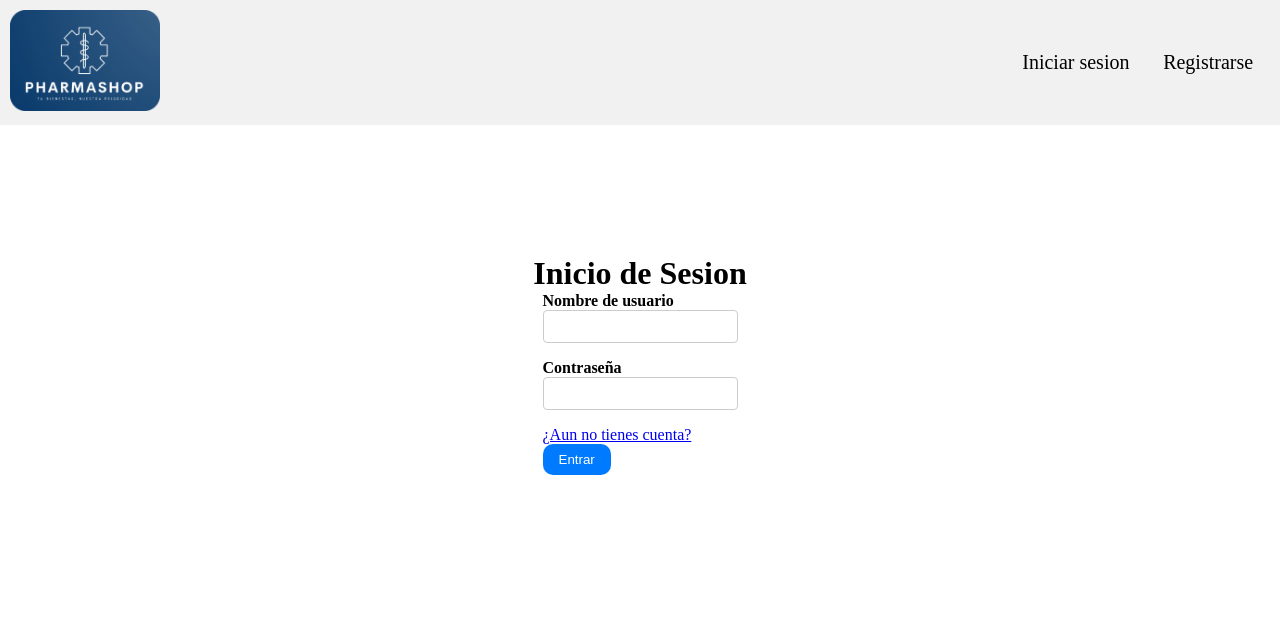
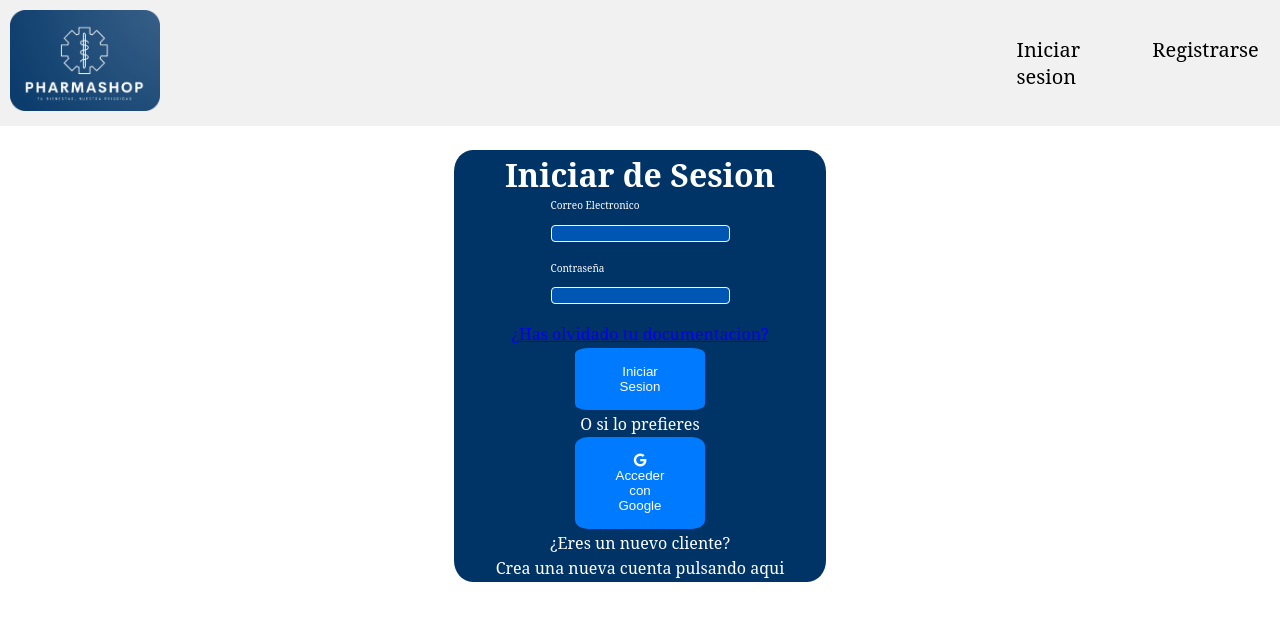
Before and after one commit to Cancelo-67/clientePharmaShop, a Vue app in the folder pharmaShop/: page /login in a window 1280 px wide. Shown: the top 620 px of the page. Built offline with nearby package versions, Linux system fonts and the light colour scheme; no server answers.

Commit message:
Mejorado el diseño y la funcionalidad Login

```diff
--- a/pharmaShop/package.json
+++ b/pharmaShop/package.json
@@ -11,7 +11,8 @@
     "@fortawesome/fontawesome-free": "^6.4.2",
     "axios": "^1.5.1",
     "vue": "^3.3.4",
-    "vue-router": "^4.2.5"
+    "vue-router": "^4.2.5",
+    "vuex": "^4.1.0"
   },
   "devDependencies": {
     "@vitejs/plugin-vue": "^4.3.4",
--- a/pharmaShop/src/App.vue
+++ b/pharmaShop/src/App.vue
@@ -17,14 +17,17 @@ export default {
 </script>
 
 <style>
-
 ::-webkit-scrollbar {
-    display: none;
+  display: none;
 }
 
-*{
-    margin: 0;
-    padding: 0;
-    box-sizing: border-box;
+* {
+  margin: 0;
+  padding: 0;
+  box-sizing: border-box;
+}
+
+body {
+  font-family: "Noto Serif", sans-serif; /* Utiliza la fuente Noto Serif como fuente predeterminada para toda la pagina. */
 }
 </style>
--- a/pharmaShop/src/components/Navbar.vue
+++ b/pharmaShop/src/components/Navbar.vue
@@ -31,8 +31,28 @@
 </template>
 
 <script>
+import { mapState, mapMutations } from "vuex";
 import "@fortawesome/fontawesome-free/css/all.css";
-export default {};
+export default {
+  methods: {
+    ...mapMutations(["setLogued"]),
+    changeValue() {
+      console.log(setLogued);
+      this.setLogued(false);
+      console.log(setLogued);
+    },
+    logOut() {
+      this.changeValue();
+      this.$router.push("/");
+      localStorage.removeItem("userLogued");
+    },
+  },
+  computed: {
+    ...mapState({
+      logued: (state) => state.logued,
+    }),
+  },
+};
 </script>
 
 <style scoped>
@@ -61,6 +81,7 @@ export default {};
   border-radius: 10%;
 }
 .navbar {
+  width: 100%;
   display: flex;
   justify-content: space-between;
   align-items: center;
@@ -88,10 +109,10 @@ export default {};
   font-size: 17px;
 }
 @media screen and (max-width: 833px) {
-  .login{
+  .login {
     font-size: 15px;
   }
-  .register{
+  .register {
     font-size: 15px;
   }
 }
--- a/pharmaShop/src/main.js
+++ b/pharmaShop/src/main.js
@@ -1,7 +1,9 @@
 import { createApp } from "vue";
 import App from "./App.vue";
 import router from "./router/index";
+import store from "./store/store";
 
 const app = createApp(App);
+app.use(store);
 app.use(router);
 app.mount("#app");
--- a/pharmaShop/src/pages/Home.vue
+++ b/pharmaShop/src/pages/Home.vue
@@ -23,7 +23,6 @@ export default {
       .catch((error) => {
         console.error("Error al obtener los productos:", error);
       });
-    º;
   },
 };
 </script>
--- a/pharmaShop/src/pages/Login.vue
+++ b/pharmaShop/src/pages/Login.vue
@@ -1,33 +1,103 @@
 <template>
+  <div class="popup" v-if="goodPopup">
+    <div class="popup-content">
+      <h2>Usuario logueado</h2>
+      <p>Bienvenido a PharmaShop {{ formData.email }}!</p>
+    </div>
+  </div>
+  <div class="popup" v-if="badPopup">
+    <div class="popup-content">
+      <h2>Usuario incorrecto</h2>
+      <p>Vuelva a introducir las credenciales</p>
+    </div>
+  </div>
   <div class="container">
-    <h1>Inicio de Sesion</h1>
     <form @submit.prevent="submitForm">
+      <h1>Iniciar de Sesion</h1>
       <div class="form-group">
-        <label for="username">Nombre de usuario</label>
-        <input
-          type="text"
-          id="username"
-        />
+        <label for="username">Correo Electronico</label>
+        <input type="text" id="username" v-model="formData.email" />
       </div>
 
       <div class="form-group">
         <label for="password">Contraseña</label>
-        <input
-          type="password"
-          id="password"
-        />
+        <input type="password" id="password" v-model="formData.password" />
       </div>
       <router-link to="/register">
-        <p class="btn">¿Aun no tienes cuenta?</p>
+        <p>¿Has olvidado tu documentacion?</p>
       </router-link>
-      <button type="submit">Entrar</button>
+      <button type="submit">Iniciar Sesion</button>
+      <p>O si lo prefieres</p>
+      <button>
+        <i class="fa-brands fa-google"></i>
+        <p>Acceder con Google</p>
+      </button>
+      <p>¿Eres un nuevo cliente?</p>
+      <p>Crea una nueva cuenta pulsando aqui</p>
     </form>
   </div>
 </template>
 
 <script>
-import axios from 'axios';
-export default {};
+import axios from "axios";
+export default {
+  data() {
+    return {
+      // Creo un objeto que contiene los datos del formulario
+      formData: {
+        username: "",
+        email: "",
+        password: "",
+      },
+      // Creo una lista que contiene los usuarios
+      users: [],
+      // Creo dos variables para que se muestre el popup correcto
+      goodPopup: false,
+      badPopup: false,
+    };
+  },
+  methods: {
+    async fetchUsers() {
+      try {
+        const response = await axios.get("https://dummyjson.com/users");
+        this.users = response.data.users;
+        console.log(this.users);
+      } catch (error) {
+        console.error(error);
+      }
+    },
+    async submitForm() {
+      try {
+        const userExists = this.users.some(
+          (user) => user.email === this.formData.email
+        );
+        const emailExists = this.users.some(
+          (user) => user.email === this.formData.email
+        );
+        const passwordExists = this.users.some(
+          (user) => user.password === this.formData.password
+        );
+        if (!emailExists && !passwordExists) {
+          this.badPopup = true;
+          setTimeout(() => {
+            this.badPopup = false;
+          }, 1800);
+        } else {
+          this.goodPopup = true;
+          setTimeout(() => {
+            this.goodPopup = false;
+            this.$router.push("/");
+          }, 1800);
+        }
+      } catch (error) {
+        console.error(error);
+      }
+    },
+  },
+  mounted() {
+    this.fetchUsers();
+  },
+};
 </script>
 
 <style scoped>
@@ -40,9 +110,15 @@ export default {};
 }
 
 form {
+  height: 90%;
+  width: 29%;
+  background-color: #003366;
   display: flex;
   flex-direction: column;
-  align-items: flex-start;
+  align-items: center;
+  justify-content: space-evenly;
+  color: #fff;
+  border-radius: 5%;
 }
 
 .form-group {
@@ -52,29 +128,25 @@ form {
 }
 
 label {
-  font-weight: bold;
+  font-size: 10px;
+  margin-bottom: 7%;
 }
 
 input {
-  padding: 0.5rem;
+  background-color: #0056b3;
   border-radius: 4px;
-  border: 1px solid #ccc;
+  border: 1px solid;
+  color: #fff;
 }
 
 button {
-  padding: 0.5rem 1rem;
+  padding: 1rem 2rem;
   background-color: #007bff;
   color: #fff;
   border: none;
-  border-radius: 10px;
   cursor: pointer;
-}
-
-button:hover {
-  transition: 0.5s;
-  border: none;
-  background-color: #0056b3;
-  border-radius: 20%;
+  border-radius: 10%;
+  width: 35%;
 }
 .popup {
   position: fixed;
@@ -93,4 +165,5 @@ button:hover {
   padding: 1rem;
   border-radius: 4px;
   text-align: center;
-}</style>
+}
+</style>
--- a/pharmaShop/src/pages/Register.vue
+++ b/pharmaShop/src/pages/Register.vue
@@ -1,5 +1,22 @@
 <template>
-  <div>Register</div>
+  <div class="container">
+    <h1></h1>
+    <form @submit.prevent="submitForm">
+      <div class="form-group">
+        <label for="username">Nombre de usuario</label>
+        <input type="text" id="username" />
+      </div>
+
+      <div class="form-group">
+        <label for="password">Contraseña</label>
+        <input type="password" id="password" />
+      </div>
+      <router-link to="/register">
+        <p class="btn">¿Aun no tienes cuenta?</p>
+      </router-link>
+      <button type="submit">Entrar</button>
+    </form>
+  </div>
 </template>
 
 <script>
--- /dev/null
+++ b/pharmaShop/src/store/store.js
@@ -0,0 +1,15 @@
+import { createStore } from "vuex";
+const store = createStore({
+  state: { logued: false, total: 0 },
+  actions: {
+    logout({ commit }) {
+      commit("setLogued", false);
+    },
+  },
+  mutations: {
+    setLogued(state) {
+      state.logued = value;
+    },
+  },
+});
+export default store;
```
Also changed, not shown: pharmaShop/src/store/store.vue (deleted), 1 other file (tests, documents, lock files or other folders).
